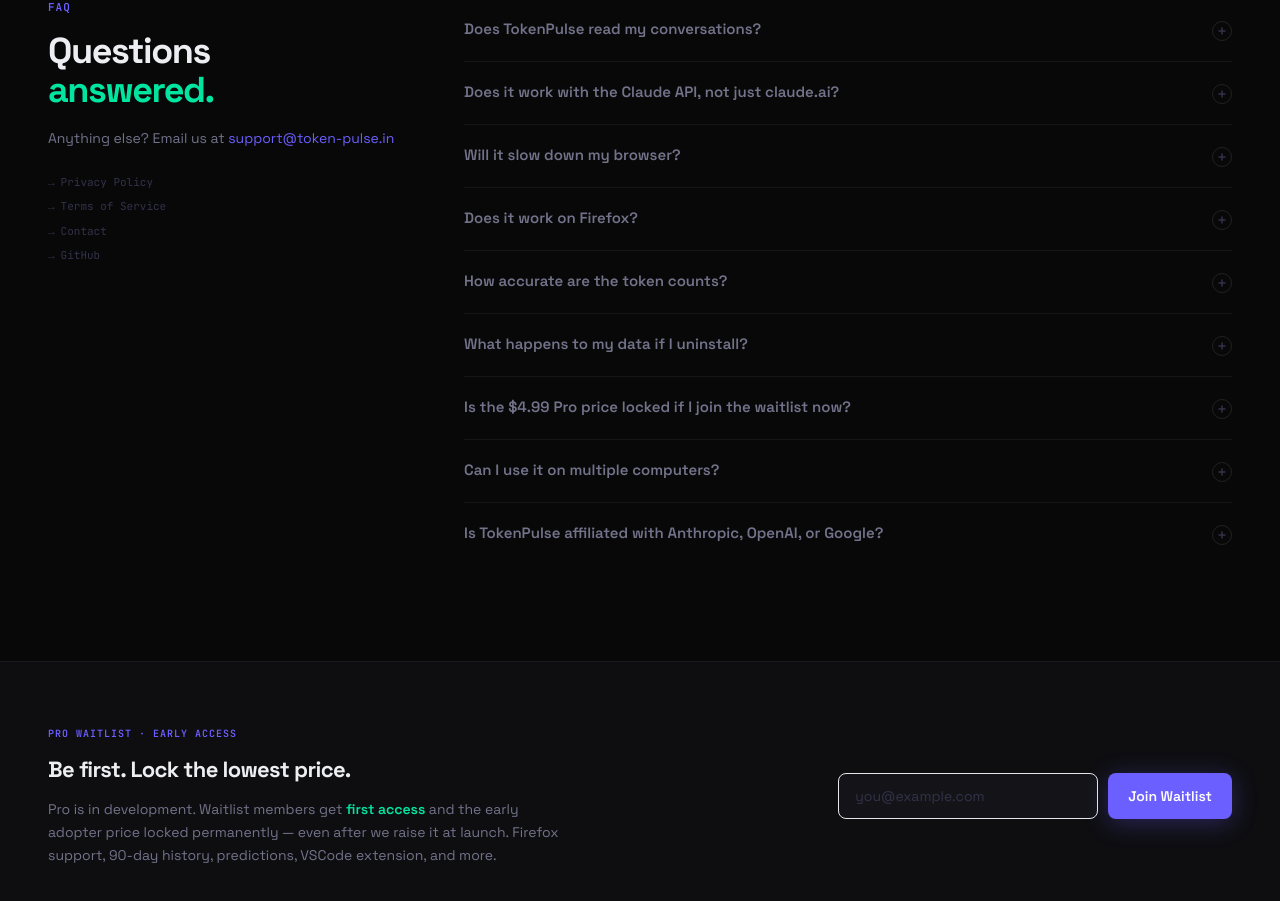
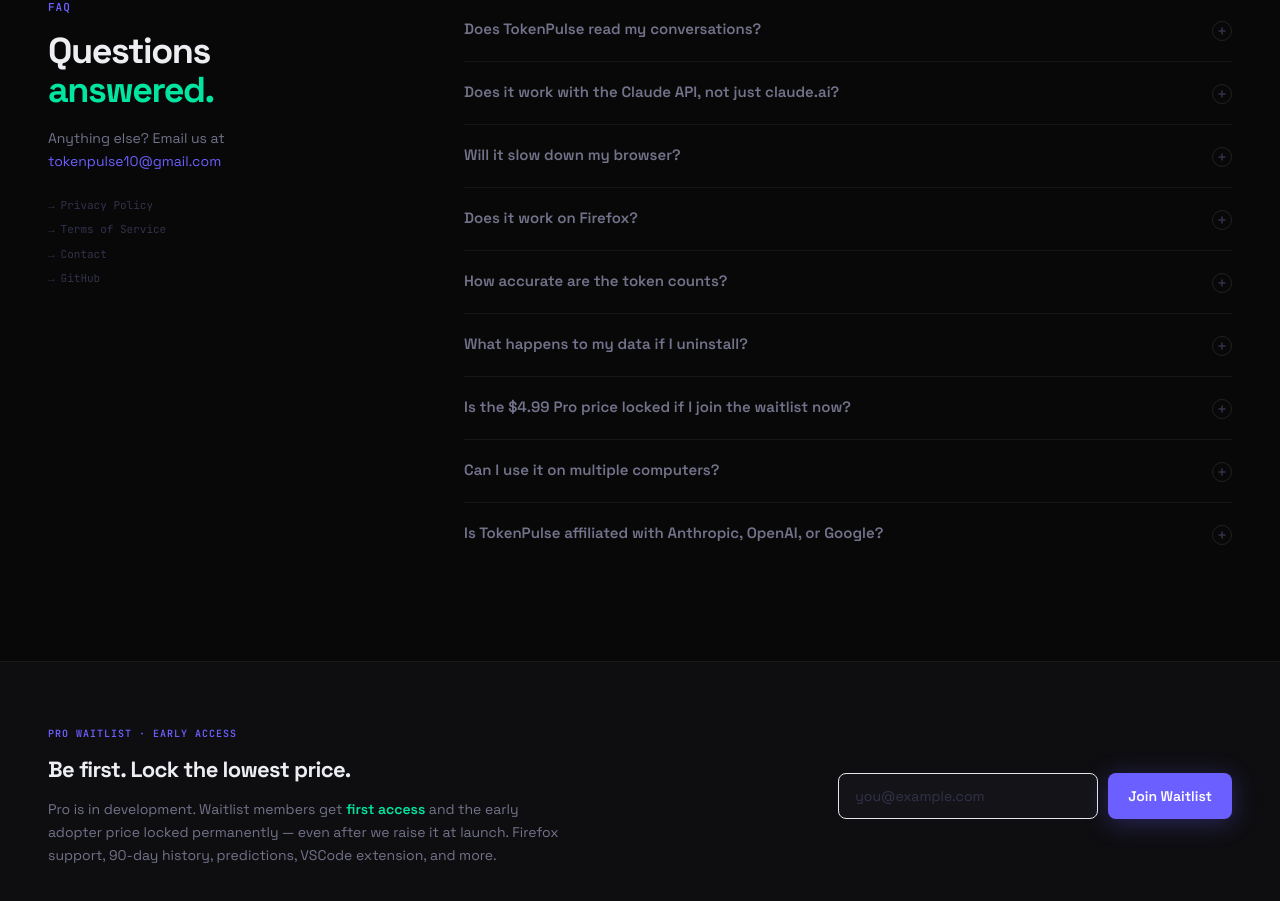
Before and after one commit to anu-ship-it/tokenpulse-web, a Next.js app: page / in a window 1280 px wide. Shown: the part 8016-8917 px from the top of the page. Built offline with nearby package versions, Linux system fonts and the light colour scheme; no server answers.

Commit message:
Updated the email

```diff
--- a/components/sections/FAQ.tsx
+++ b/components/sections/FAQ.tsx
@@ -60,10 +60,10 @@ export default function FAQ() {
             <p className="text-[14px] text-[#72728A] leading-relaxed mb-6">
               Anything else? Email us at{" "}
               <a
-                href="mailto:support@token-pulse.in"
+                href="mailto:tokenpulse10@gmail.com"
                 className="text-[#6C5FFF] hover:underline"
               >
-                support@token-pulse.in
+                tokenpulse10@gmail.com
               </a>
             </p>
 
```
